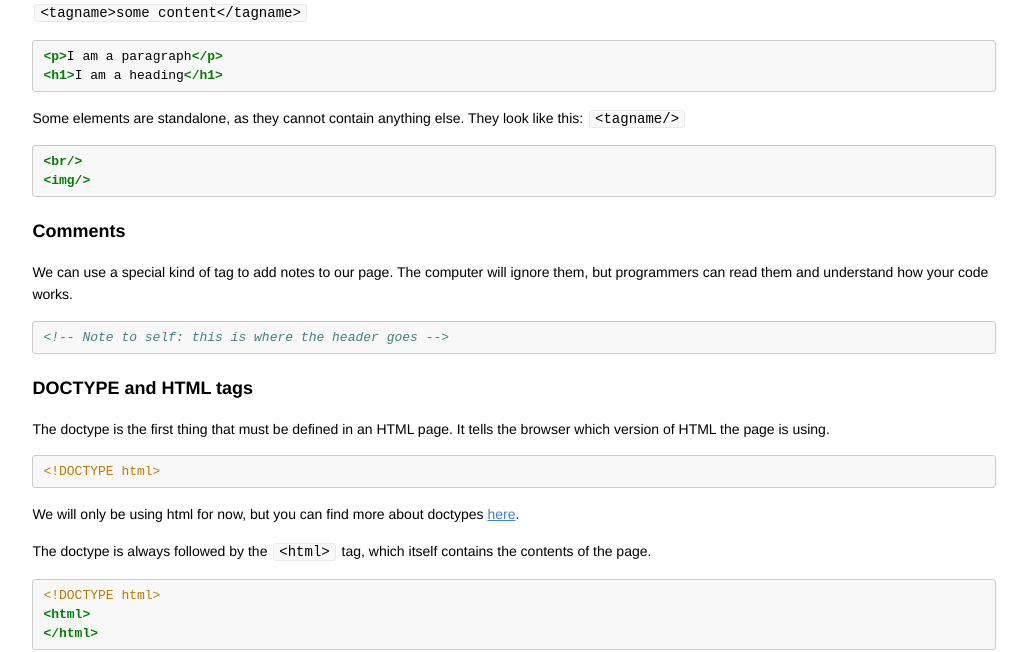
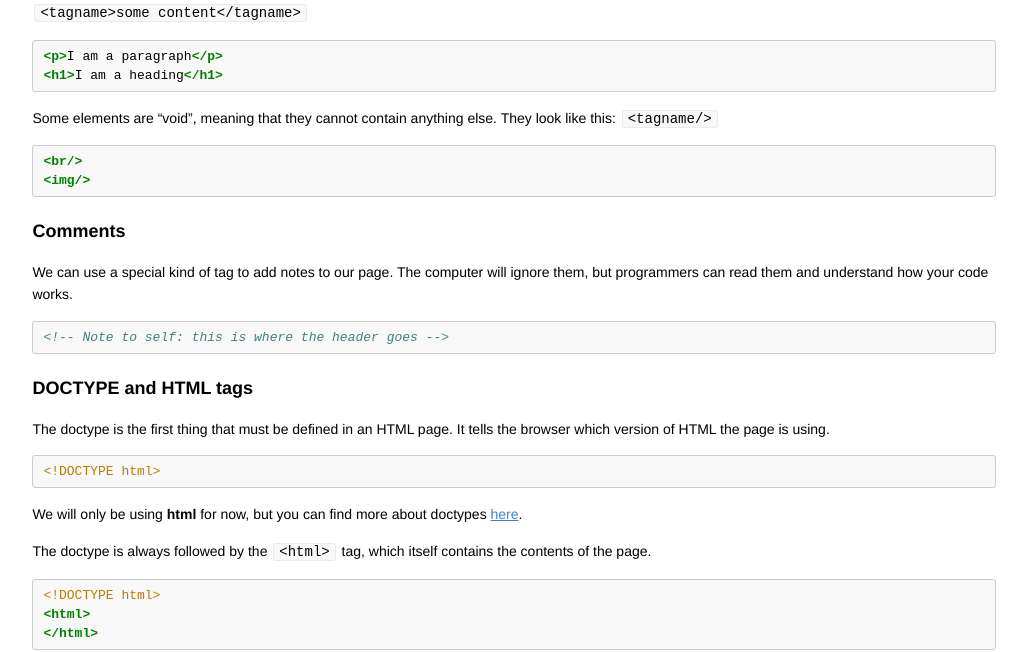
Before and after one commit to codebar/tutorials, a Jekyll site: the page built from html/lesson1/tutorial.md, in a window 1280 px wide and 900 px high, scrolled down 627 px. Shown: the part 150-802 px from the top of the window, without its empty margins (126-1153 px from the left). Built offline with Jekyll 4.4.1, drawn with Linux system fonts in a browser that asks for light colours; Markdown is read by kramdown in place of the engine named in the settings; some of the changed text lies outside the part shown.

Commit message:
Fix <em> vs <strong> errors and improve readability of lesson1/tutorial.md

````diff
--- a/html/lesson1/tutorial.md
+++ b/html/lesson1/tutorial.md
@@ -44,7 +44,7 @@ An **element** is an HTML building block. There are paragraphs, headings, tables
 <h1>I am a heading</h1>
 ```
 
-Some elements are standalone, as they cannot contain anything else. They look like this: `<tagname/>`
+Some elements are "void", meaning that they cannot contain anything else. They look like this: `<tagname/>`
 
 ```html
 <br/>
@@ -68,7 +68,7 @@ It tells the browser which version of HTML the page is using.
 <!DOCTYPE html>
 ```
 
-We will only be using html for now, but you can find more about doctypes [here](http://www.w3.org/wiki/Doctypes_and_markup_styles).
+We will only be using **html** for now, but you can find more about doctypes [here](http://www.w3.org/wiki/Doctypes_and_markup_styles).
 
 The doctype is always followed by the `<html>` tag, which itself contains the contents of the page.
 
@@ -174,8 +174,8 @@ Let's emphasise some of the content of our paragraph
 <p>
   Most birds of prey sport eyes on the sides of their heads,<br/>
   but the stereoscopic nature of<br/>
-  the owl's forward-facing <strong>eyes permits the greater<br/>
-  sense of depth perception</strong> necessary for low-light hunting.
+  the owl's forward-facing <em>eyes permits the greater<br/>
+  sense of depth perception</em> necessary for low-light hunting.
 </p>
 ```
 
@@ -306,7 +306,7 @@ Add this underneath the ordered list about why we like owls.
 
 Some characters have special meaning in HTML. For instance, we use < and > to make HTML tags, and we use " to wrap our attributes. But what if we wanted to use those characters in our page?
 
-One way is to use **HTML entities**. These have an ampersand, a name, then a semicolon. Here's the HTML entity for a quote character: `&quot;`.
+One way is to use **HTML entities**. These have an ampersand (&amp;), a name, then a semicolon. Here's the HTML entity for a quote character: `&quot;`.
 
 You can also use a numerical format to produce special characters. [Here's a list](http://htmlandcssbook.com/extras/html-escape-codes/) of some common entities.
 
````
Also changed, not shown: other parts of html/lesson1/tutorial.md (+3 -3 lines).
